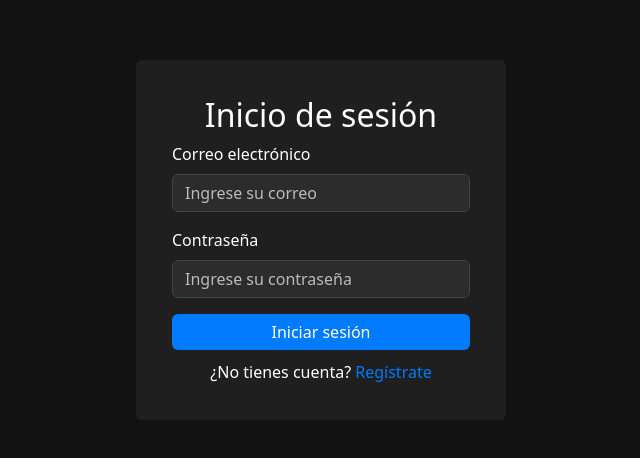
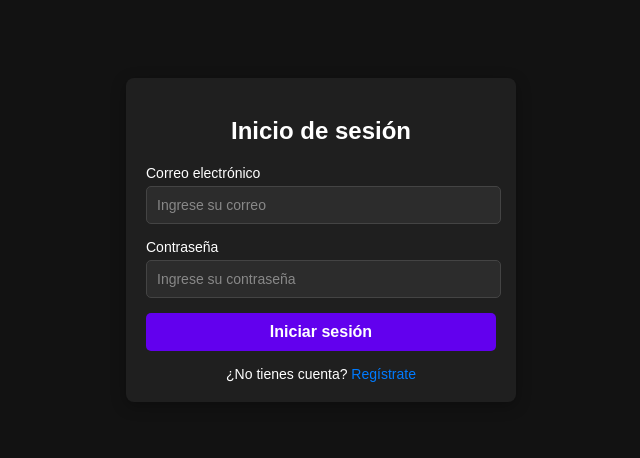
Before and after one commit to soteliin/seminario_banco_front, a React (Create React App) app: page / in a window 1280 px wide. Shown: the part 160-618 px from the top of the page, without its empty margins (319-959 px from the left). Built offline with nearby package versions, Linux system fonts and the light colour scheme.

Commit message:
ya se comunica el back con el front

```diff
--- a/package.json
+++ b/package.json
@@ -10,6 +10,7 @@
     "bootstrap": "^5.3.3",
     "react": "^18.3.1",
     "react-dom": "^18.3.1",
+    "react-router-dom": "^6.28.0",
     "react-scripts": "5.0.1",
     "web-vitals": "^2.1.4"
   },
--- a/src/App.js
+++ b/src/App.js
@@ -1,7 +1,7 @@
 import React, { useState } from 'react';
-import 'bootstrap/dist/css/bootstrap.min.css';
 import Login from './components/Login';
 import Register from './components/Register';
+import './styles/Estilos.css';
 
 function App() {
   const [isRegistering, setIsRegistering] = useState(false);
@@ -10,8 +10,7 @@ function App() {
   const switchToLogin = () => setIsRegistering(false);
 
   return (
-    // <div className="card-body">
-     <div>
+    <div className="app-container">
       {isRegistering ? (
         <Register switchToLogin={switchToLogin} />
       ) : (
--- a/src/components/Login.jsx
+++ b/src/components/Login.jsx
@@ -1,17 +1,38 @@
 import React, { useState } from 'react';
 import axios from 'axios';
-import 'bootstrap/dist/css/bootstrap.min.css';
-import '../styles/Estilos.css'
-
+import '../styles/Estilos.css';
 
 function Login({ switchToRegister }) {
     const [email, setEmail] = useState('');
     const [password, setPassword] = useState('');
+
+    // const handleLogin = async (e) => {
+    //     e.preventDefault();
+    //     try {
+    //         const response = await axios.post('http://localhost:5000/login', { correo: email, password });
+    //         console.log('User data:', response.data);
+    //         // Handle successful login (e.g., store user data or redirect)
+    //     } catch (error) {
+    //         console.error('Error during login:', error.response?.data?.error || 'Login error');
+    //         // Handle login error
+    //     }
+    // };
+
     const handleLogin = async (e) => {
       e.preventDefault();
 
+      // Create a new FormData object
+      const formData = new FormData();
+      formData.append('correo', email);
+      formData.append('contrasena', password); // Use 'contrasena' instead of 'password' to match your backend
+
       try {
-            const response = await axios.post('http://localhost:5000/login', { correo: email, password });
+          // Use axios to send the form-data
+          const response = await axios.post('http://localhost:5000/login', formData, {
+              headers: {
+                  'Content-Type': 'multipart/form-data',
+              },
+          });
           console.log('User data:', response.data);
           // Handle successful login (e.g., store user data or redirect)
       } catch (error) {
@@ -19,53 +40,39 @@ function Login({ switchToRegister }) {
           // Handle login error
       }
   };
+
+
     return (
-        <div className="d-flex justify-content-center align-items-center vh-100" style={{ backgroundColor: '#121212', color: '#ffffff' }}>
-            <div className="card" style={{ backgroundColor: '#1f1f1f', border: 'none' }}>
-                <div className="card-body" style={{ width: '330px', margin: '20px' }}>
-                    <h2 className="card-title text-center" style={{ color: '#ffffff' }}>Inicio de sesión</h2>
+        <div className="login-container">
+            <div className="login-card">
+                <div className="login-card-body">
+                    <h2 className="login-title">Inicio de sesión</h2>
                     <form onSubmit={handleLogin}>
-                        <div className="mb-3">
-                            <label htmlFor="email" className="form-label" style={{ color: '#ffffff' }}>
-                                Correo electrónico
-                            </label>
+                        <div className="form-group">
+                            <label htmlFor="email" className="form-label">Correo electrónico</label>
                             <input
                                 type="email"
-                                className="form-control"
+                                className="form-input"
                                 id="email"
                                 placeholder="Ingrese su correo"
-                                value={email} // Bind email state
-                                onChange={(e) => setEmail(e.target.value)} // Update email state
-                                style={{
-                                    backgroundColor: '#2c2c2c',
-                                    color: '#ffffff',
-                                    border: '1px solid #444',
-                                }}
+                                value={email}
+                                onChange={(e) => setEmail(e.target.value)}
                             />
                         </div>
-                        <div className="mb-3">
-                            <label htmlFor="password" className="form-label" style={{ color: '#ffffff' }}>
-                                Contraseña
-                            </label>
+                        <div className="form-group">
+                            <label htmlFor="password" className="form-label">Contraseña</label>
                             <input
                                 type="password"
-                                className="form-control"
+                                className="form-input"
                                 id="password"
                                 placeholder="Ingrese su contraseña"
-                                value={password} // Bind password state
-                                onChange={(e) => setPassword(e.target.value)} // Update password state
-                                style={{
-                                    backgroundColor: '#2c2c2c',
-                                    color: '#ffffff',
-                                    border: '1px solid #444',
-                                }}
+                                value={password}
+                                onChange={(e) => setPassword(e.target.value)}
                             />
                         </div>
-                        <button type="submit" className="btn btn-primary w-100" >
-                            Iniciar sesión
-                        </button>
+                        <button type="submit" className="submit-btn">Iniciar sesión</button>
                     </form>
-                    <span className="registro" >
+                    <span className="register-prompt">
                         ¿No tienes cuenta? <a href="#" className="register-link" onClick={switchToRegister}>Regístrate</a>
                     </span>
                 </div>
--- a/src/components/Register.jsx
+++ b/src/components/Register.jsx
@@ -1,119 +1,164 @@
-import React from 'react';
-import 'bootstrap/dist/css/bootstrap.min.css';
-import '../styles/Estilos.css';
+import React, { useState, useEffect } from 'react';
+import axios from 'axios';
+import '../styles/Estilos.css'; // Use this CSS file for styling
 
 function Register({ switchToLogin }) {
+    const [nombre, setNombre] = useState('');
+    const [rfc, setRfc] = useState('');
+    const [edad, setEdad] = useState('');
+    const [telefono, setTelefono] = useState('');
+    const [correo, setCorreo] = useState('');
+    const [contrasena, setContrasena] = useState('');
+    const [sueldo, setSueldo] = useState('');
+    const [estadoCivil, setEstadoCivil] = useState(''); // State for selected estado civil
+    const [estadosCiviles, setEstadosCiviles] = useState([]);
+
+    useEffect(() => {
+        const fetchEstadosCiviles = async () => {
+            try {
+                const response = await axios.get('http://localhost:5000/estado-civil');
+                setEstadosCiviles(response.data);
+            } catch (error) {
+                console.error('Error fetching estados civiles:', error);
+            }
+        };
+
+        fetchEstadosCiviles();
+    }, []);
+
+    const handleRegister = async (e) => {
+        e.preventDefault();
+        // Prepare the form data for submission
+        const formData = {
+            nombre_completo: nombre,
+            rfc,
+            edad,
+            telefono,
+            correo,
+            contrasena,
+            sueldo,
+            id_estado_civil: estadoCivil, // Add the selected estado civil
+        };
+
+        try {
+            // Make the POST request to register the user
+            const response = await axios.post('http://localhost:5000/register', formData);
+
+            if (response.status === 201) {
+                // If registration is successful, switch to the login form
+                switchToLogin();
+            }
+            // Handle successful registration (e.g., redirect or show a message)
+        } catch (error) {
+            console.error('Error during registration:', error);
+        }
+    };
+
     return (
-        <div className="d-flex justify-content-center align-items-center vh-100" style={{ backgroundColor: '#121212', color: '#ffffff' }}>
-            <div className="card" style={{ backgroundColor: '#1f1f1f', border: 'none' }}>
-                <div className="card-body" style={{ width: '330px', margin: "30px"}}>
-                    <h2 className="card-title text-center" style={{ color: '#ffffff' }}>Registro</h2>
-                    <form>
-                        <div className="mb-3">
-                            <label htmlFor="nombre" className="form-label" style={{ color: '#ffffff' }}>
-                                Nombre completo
-                            </label>
+        <div className="register-container">
+            <div className="register-card">
+                <h2 className="register-title">Registro</h2>
+                <form onSubmit={handleRegister}>
+                    <div className="form-group">
+                        <label htmlFor="nombre" className="form-label">Nombre completo</label>
                         <input
                             type="text"
-                                className="form-control"
                             id="nombre"
+                            className="form-input"
                             placeholder="Ingrese su nombre completo"
-                                style={{
-                                    backgroundColor: '#2c2c2c',
-                                    color: '#ffffff',
-                                    border: '1px solid #444',
-                                }}
+                            value={nombre}
+                            onChange={(e) => setNombre(e.target.value)}
                         />
                     </div>
-                        <div className="mb-3">
-                            <label htmlFor="rfc" className="form-label" style={{ color: '#ffffff' }}>
-                                RFC
-                            </label>
+                    <div className="form-group">
+                        <label htmlFor="rfc" className="form-label">RFC</label>
                         <input
                             type="text"
-                                className="form-control"
                             id="rfc"
+                            className="form-input"
                             placeholder="Ingrese su RFC"
-                                style={{
-                                    backgroundColor: '#2c2c2c',
-                                    color: '#ffffff',
-                                    border: '1px solid #444',
-                                }}
+                            value={rfc}
+                            onChange={(e) => setRfc(e.target.value)}
                         />
                     </div>
-                        <div className="mb-3">
-                            <label htmlFor="edad" className="form-label" style={{ color: '#ffffff' }}>
-                                Edad
-                            </label>
+                    <div className="form-group">
+                        <label htmlFor="edad" className="form-label">Edad</label>
                         <input
                             type="number"
-                                className="form-control"
                             id="edad"
+                            className="form-input"
                             placeholder="Ingrese su edad"
-                                style={{
-                                    backgroundColor: '#2c2c2c',
-                                    color: '#ffffff',
-                                    border: '1px solid #444',
-                                }}
+                            value={edad}
+                            onChange={(e) => setEdad(e.target.value)}
                         />
                     </div>
-                        <div className="mb-3">
-                            <label htmlFor="telefono" className="form-label" style={{ color: '#ffffff' }}>
-                                Teléfono
-                            </label>
+                    <div className="form-group">
+                        <label htmlFor="telefono" className="form-label">Teléfono</label>
                         <input
                             type="text"
-                                className="form-control"
                             id="telefono"
+                            className="form-input"
                             placeholder="Ingrese su teléfono"
-                                style={{
-                                    backgroundColor: '#2c2c2c',
-                                    color: '#ffffff',
-                                    border: '1px solid #444',
-                                }}
+                            value={telefono}
+                            onChange={(e) => setTelefono(e.target.value)}
                         />
                     </div>
-                        <div className="mb-3">
-                            <label htmlFor="correo" className="form-label" style={{ color: '#ffffff' }}>
-                                Correo electrónico
-                            </label>
+                    <div className="form-group">
+                        <label htmlFor="correo" className="form-label">Correo electrónico</label>
                         <input
                             type="email"
-                                className="form-control"
                             id="correo"
+                            className="form-input"
                             placeholder="Ingrese su correo electrónico"
-                                style={{
-                                    backgroundColor: '#2c2c2c',
-                                    color: '#ffffff',
-                                    border: '1px solid #444',
-                                }}
+                            value={correo}
+                            onChange={(e) => setCorreo(e.target.value)}
                         />
                     </div>
-                        <div className="mb-3">
-                            <label htmlFor="sueldo" className="form-label" style={{ color: '#ffffff' }}>
-                                Sueldo
-                            </label>
+                    <div className="form-group">
+                        <label htmlFor="contrasena" className="form-label">Contraseña</label>
+                        <input
+                            type="password"
+                            id="contrasena"
+                            className="form-input"
+                            placeholder="Ingrese su contraseña"
+                            value={contrasena}
+                            onChange={(e) => setContrasena(e.target.value)}
+                        />
+                    </div>
+                    <div className="form-group">
+                        <label htmlFor="sueldo" className="form-label">Sueldo</label>
                         <input
                             type="number"
-                                className="form-control"
                             id="sueldo"
+                            className="form-input"
                             placeholder="Ingrese su sueldo"
                             step="0.01"
-                                style={{
-                                    backgroundColor: '#2c2c2c',
-                                    color: '#ffffff',
-                                    border: '1px solid #444',
-                                }}
+                            value={sueldo}
+                            onChange={(e) => setSueldo(e.target.value)}
                         />
                     </div>
-                        <button type="submit" className="btn btn-primary w-100">
-                            Registrarse
-                        </button>
+                    <div className="form-group">
+                        <label htmlFor="estadoCivil" className="form-label">Estado Civil</label>
+                        <select
+                            id="estadoCivil"
+                            className="form-input"
+                            value={estadoCivil}
+                            onChange={(e) => setEstadoCivil(e.target.value)}
+                        >
+                            <option value="">Seleccione su estado civil</option>
+                            {estadosCiviles.map((estado) => (
+                                <option key={estado.id_estado_civil} value={estado.id_estado_civil}>
+                                    {estado.estado_civil}
+                                </option>
+                            ))}
+                        </select>
+                    </div>
+                    <button type="submit" className="submit-btn">Registrarse</button>
                 </form>
-                    <span className="registro" >
-                        ¿Ya tienes una cuenta? <a href="#" className="login-link" onClick={switchToLogin} >Inicia sesión</a>
+                <span className="login-prompt">
+                    ¿Ya tienes una cuenta?{' '}
+                    <a href="#" onClick={switchToLogin} className="login-link">Inicia sesión</a>
                 </span>
-                </div>
             </div>
         </div>
     );
--- a/src/styles/Estilos.css
+++ b/src/styles/Estilos.css
@@ -1,59 +1,193 @@
-/* body {
+/* Estilos.css */
+body {
+    margin: 0;
+    font-family: Arial, sans-serif;
     background-color: #121212;
     color: #ffffff;
-} */
+}
 
-/* .card {
+.login-container {
+    display: flex;
+    justify-content: center;
+    align-items: center;
+    height: 100vh;
+    background-color: #121212;
+}
+
+.login-card {
     background-color: #1f1f1f;
     border: none;
-} */
+    border-radius: 8px;
+    box-shadow: 0 4px 15px rgba(0, 0, 0, 0.3);
+    width: 350px;
+    padding: 20px;
+}
 
-/* .form-label,
-h2 {
-    color: #ffffff;
-} */
+.login-card-body {
+    display: flex;
+    flex-direction: column;
+}
 
-/* .form-control {
+.login-title {
+    text-align: center;
+    font-size: 24px;
+    margin-bottom: 20px;
+}
+
+.form-group {
+    width: 100%;
+    margin-bottom: 15px;
+}
+
+.form-label {
+    width: 100%;
+    font-size: 14px;
+    margin-bottom: 5px;
+    color: #cccccc;
+}
+
+.form-input {
+    width: 95%;
+    padding: 10px;
+    border-radius: 4px;
+    border: 1px solid #444;
     background-color: #2c2c2c;
     color: #ffffff;
-    border: 1px solid #444;
-} */
-
-.form-control::placeholder {
-    color: #bbbbbb;
+    font-size: 14px;
 }
 
-/* .form-control:focus {
-    background-color: #2c2c2c;
-    color: #ffffff;
-    border-color: #007bff;
-    box-shadow: none;
-} */
+.form-input::placeholder {
+    color: #888888;
+}
 
-.btn-primary {
+.submit-btn {
+    width: 100%;
+    padding: 10px;
     background-color: #007bff;
     border: none;
+    border-radius: 4px;
+    color: #ffffff;
+    font-size: 16px;
+    cursor: pointer;
+    transition: background-color 0.3s;
 }
 
-.btn-primary:hover {
+.submit-btn:hover {
     background-color: #0056b3;
 }
 
-.registro {
+.register-prompt {
+    display: block;
     text-align: center;
-    display: block;
-    margin-top: 10px;
-    color: #ffffff;
+    margin-top: 15px;
+    font-size: 14px;
 }
 
-.register-link,
-.login-link {
+.register-link {
     color: #007bff;
     text-decoration: none;
 }
 
-.register-link:hover,
-.login-link:hover {
-    color: #007bff;
+.register-link:hover {
     text-decoration: underline;
 }
+/* Estilos.css */
+ body {
+    margin: 0;
+    font-family: Arial, sans-serif;
+    background-color: #121212;
+    color: #ffffff;
+}
+
+.register-container {
+    display: flex;
+    justify-content: center;
+    align-items: center;
+    height: 100vh;
+    background-color: #121212;
+}
+
+.register-card {
+    background-color: #1f1f1f;
+    border-radius: 10px;
+    padding: 40px;
+    box-shadow: 0 4px 15px rgba(0, 0, 0, 0.3);
+    width: 350px;
+}
+
+.register-title {
+    text-align: center;
+    margin-bottom: 20px;
+    color: #ffffff;
+}
+
+.form-group {
+    margin-bottom: 15px;
+}
+
+.form-label {
+    display: block;
+    margin-bottom: 5px;
+    color: #ffffff;
+}
+
+.form-input {
+    width: 95%;
+    padding: 10px;
+    border-radius: 5px;
+    border: 1px solid #444;
+    background-color: #2c2c2c;
+    color: #ffffff;
+    outline: none;
+}
+
+.form-input::placeholder {
+    color: #888888;
+}
+
+.submit-btn {
+    width: 100%;
+    padding: 10px;
+    border-radius: 5px;
+    background-color: #6200ee;
+    border: none;
+    color: #ffffff;
+    font-weight: bold;
+    cursor: pointer;
+    transition: background-color 0.3s;
+}
+
+.submit-btn:hover {
+    background-color: #3700b3;
+}
+
+.login-prompt {
+    display: block;
+    margin-top: 20px;
+    text-align: center;
+    color: #bbbbbb;
+}
+
+.login-link {
+    color: #6200ee;
+    text-decoration: none;
+}
+
+.login-link:hover {
+    text-decoration: underline;
+}
+/* Estilos.css */
+/* body {
+    margin: 0;
+    font-family: Arial, sans-serif;
+    background-color: #121212;
+    color: #ffffff;
+}
+
+.app-container {
+    min-height: 100vh;
+    display: flex;
+    justify-content: center;
+    align-items: center;
+    background-color: #121212;
+} */
```
Also changed, not shown: 2 other files (tests, documents, lock files or other folders). Lines whose indentation alone changed are shown as unchanged.
